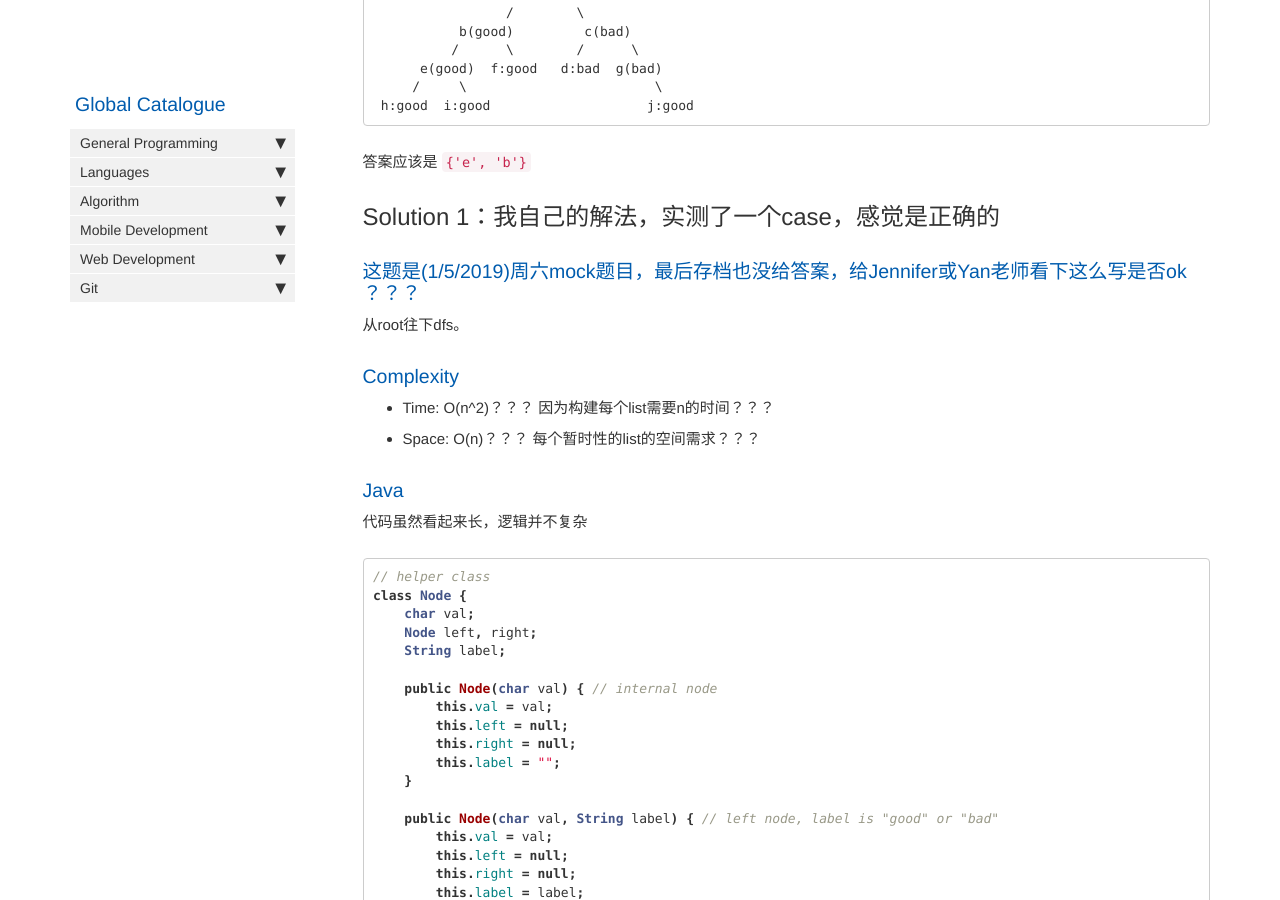
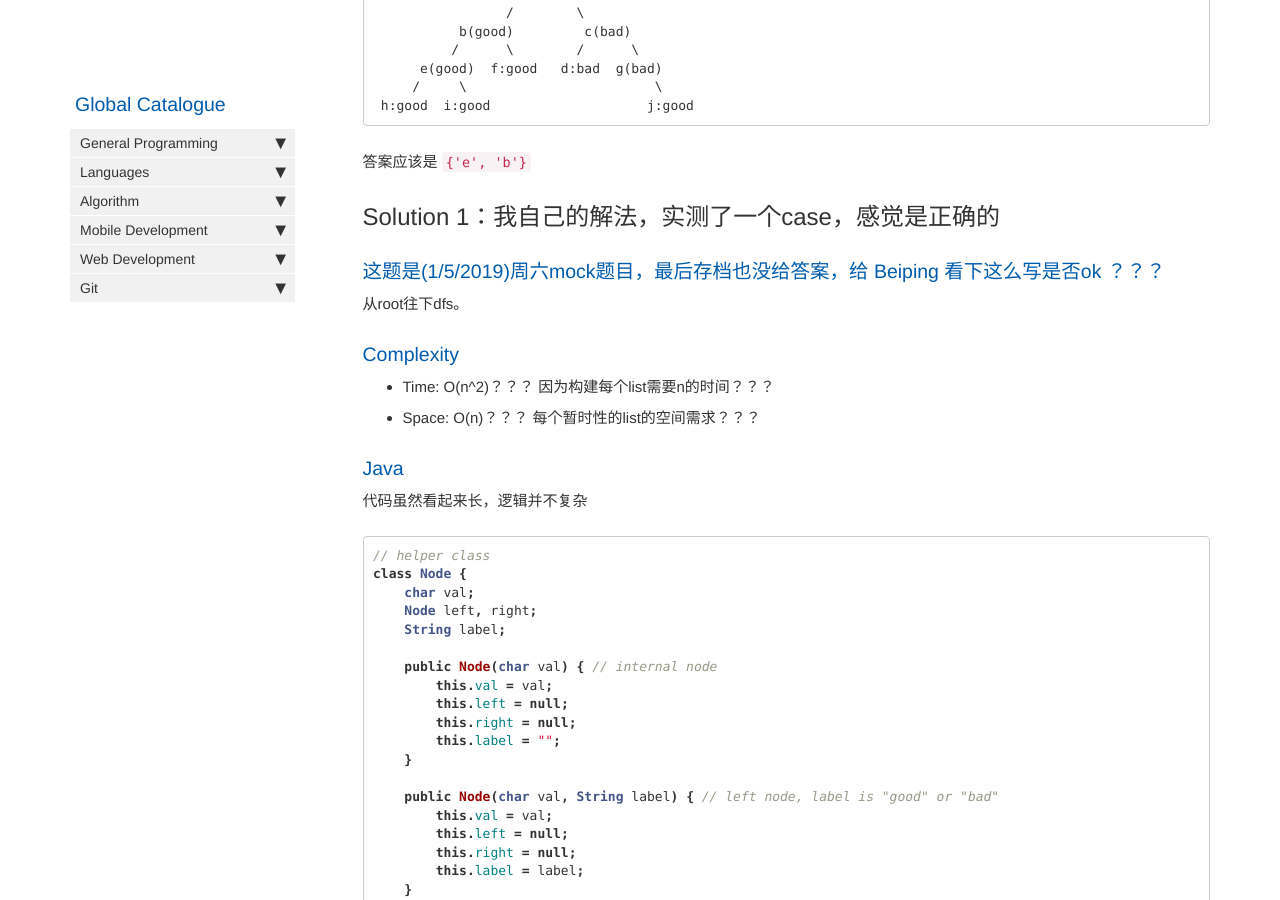
Before and after one commit to HungryOrc/hungryorc.github.io, a Jekyll site: the page built from pages/algorithm/algorithm_good_internal_nodes.md, in a window 1280 px wide and 900 px high, scrolled down 755 px. Built offline with Jekyll 4.4.1, drawn with Linux system fonts in a browser that asks for light colours; nearby versions of some CDN libraries; comment, search, counter and statistics services are not loaded.

Commit message:
Update algorithm_good_internal_nodes.md

```diff
--- a/pages/algorithm/algorithm_good_internal_nodes.md
+++ b/pages/algorithm/algorithm_good_internal_nodes.md
@@ -39,7 +39,7 @@ toc: false
 
 ## Solution 1：我自己的解法，实测了一个case，感觉是正确的
 
-### 这题是(1/5/2019)周六mock题目，最后存档也没给答案，给Jennifer或Yan老师看下这么写是否ok ？？？
+### 这题是(1/5/2019)周六mock题目，最后存档也没给答案，给 Beiping 看下这么写是否ok ？？？
 
 从root往下dfs。
 
```
